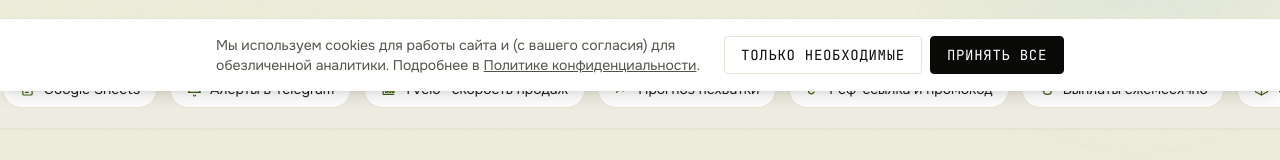
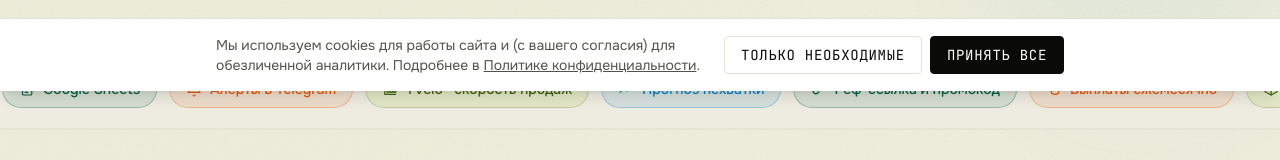
Before and after one commit to igor1000rr/Veloseller-, a Next.js app in the folder apps/web/: page /partner in a window 1280 px wide. Shown: the part 709-869 px from the top of the page. Built offline with nearby package versions, Linux system fonts and the light colour scheme; no server answers.

Commit message:
style(web): /partner — цветные тинты чипов в бегущей строке

```diff
--- a/apps/web/app/partner/page.tsx
+++ b/apps/web/app/partner/page.tsx
@@ -163,8 +163,8 @@ export default async function PartnerPage() {
       <div aria-hidden className="relative w-full border-y border-line bg-bg-soft py-5 overflow-hidden">
         <div className="flex w-max gap-3 marquee-track">
           {[...MARQUEE, ...MARQUEE].map((m, i) => (
-            <span key={i} className="flex shrink-0 items-center gap-2 rounded-full border border-line bg-paper px-4 py-2 text-sm text-ink-soft">
-              <MIcon name={m.icon} className="size-4 text-lime-deep" />
+            <span key={i} className={"flex shrink-0 items-center gap-2 rounded-full border px-4 py-2 text-sm font-medium " + MQTINT[i % 4]}>
+              <MIcon name={m.icon} className="size-4" />
               {m.label}
             </span>
           ))}
```
